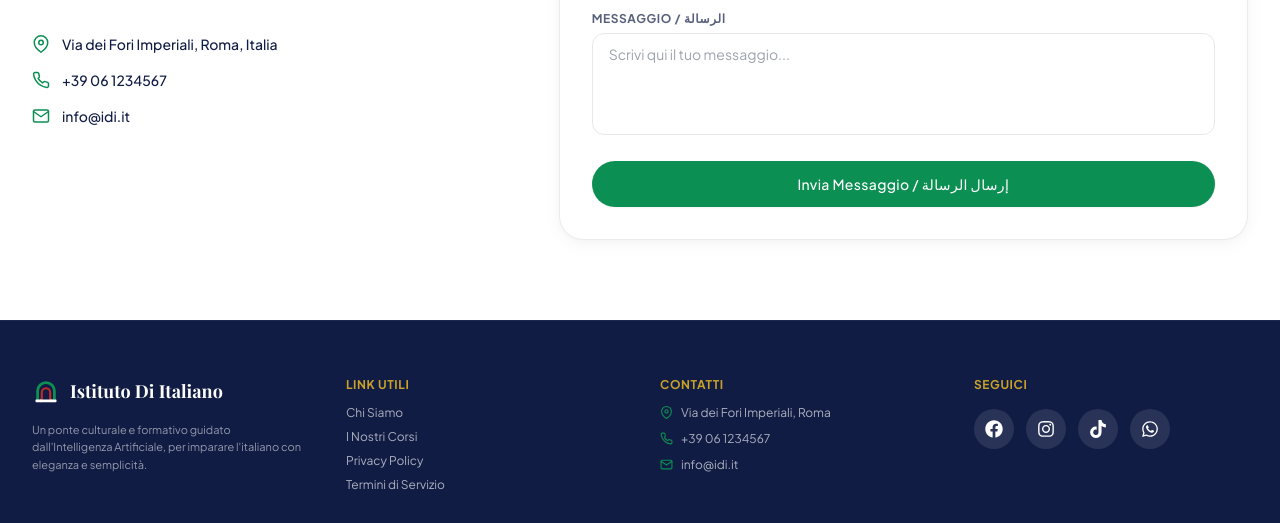
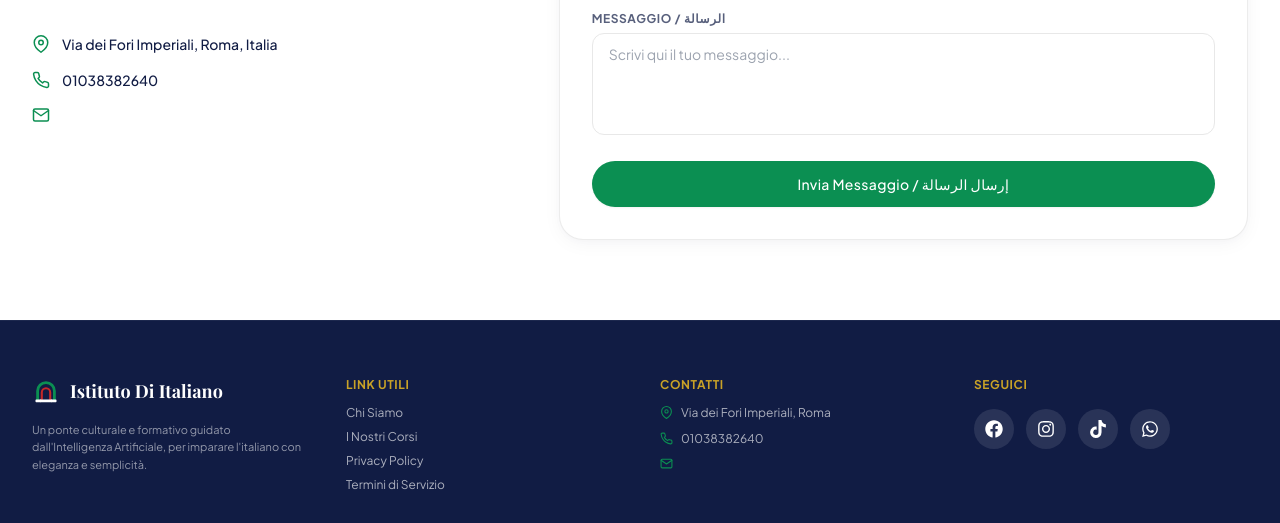
Before and after one commit to hossam496/idi, a React (Vite) app: page /home in a window 1280 px wide. Shown: the part 5905-6428 px from the top of the page. Built offline with nearby package versions, Linux system fonts and the light colour scheme; no server answers; sample sign-in values are in the browser's storage; a web font is replaced by a local one.

Commit message:
first commit

```diff
--- a/src/pages/LandingPage.jsx
+++ b/src/pages/LandingPage.jsx
@@ -692,11 +692,10 @@ ${message}
                 </div>
                 <div className="flex items-center space-x-3 text-brand-navy text-sm font-medium">
                   <FiPhone className="text-brand-green" size={18} />
-                  <span>+39 06 1234567</span>
+                  <span>01038382640</span>
                 </div>
                 <div className="flex items-center space-x-3 text-brand-navy text-sm font-medium">
                   <FiMail className="text-brand-green" size={18} />
-                  <span>info@idi.it</span>
                 </div>
               </div>
             </div>
@@ -831,11 +830,10 @@ ${message}
                 </li>
                 <li className="flex items-center gap-2">
                   <FiPhone size={13} className="text-brand-green shrink-0" />
-                  <span>+39 06 1234567</span>
+                  <span>01038382640</span>
                 </li>
                 <li className="flex items-center gap-2">
                   <FiMail size={13} className="text-brand-green shrink-0" />
-                  <span>info@idi.it</span>
                 </li>
               </ul>
             </div>
```
